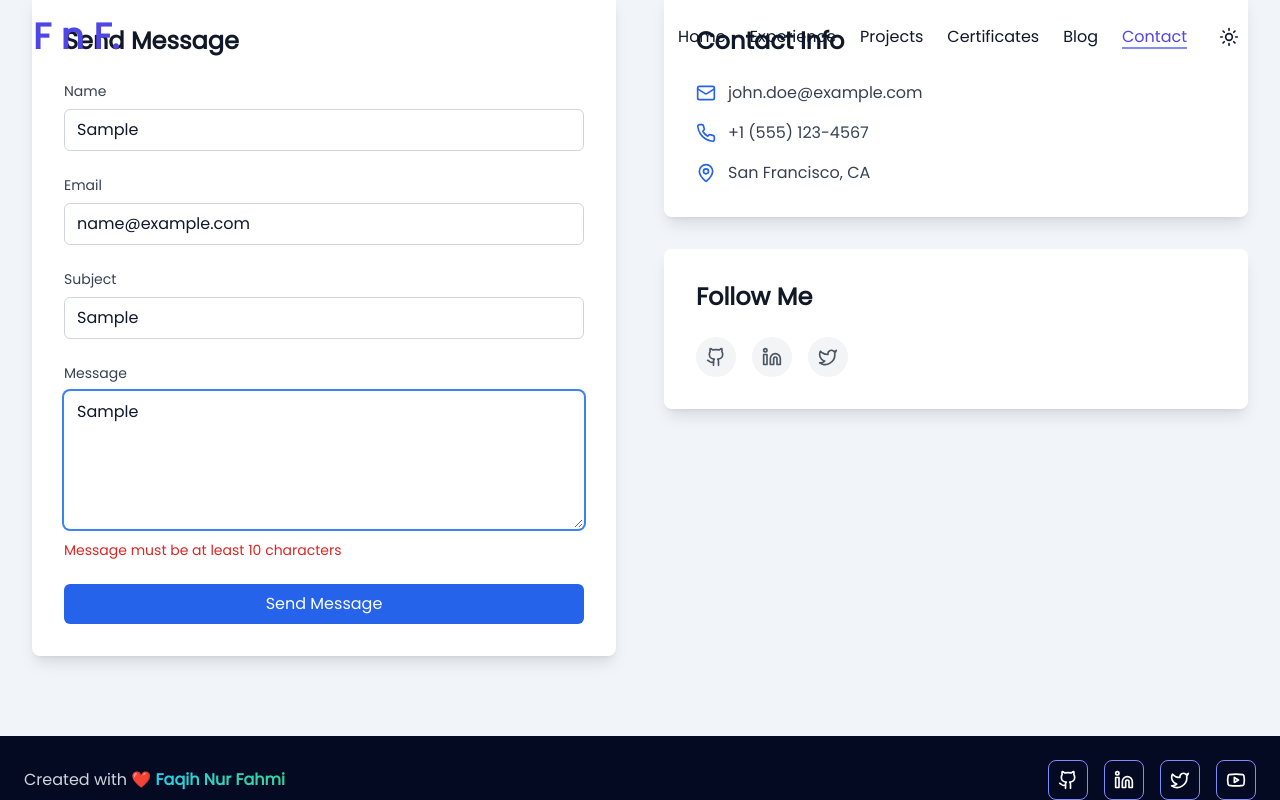
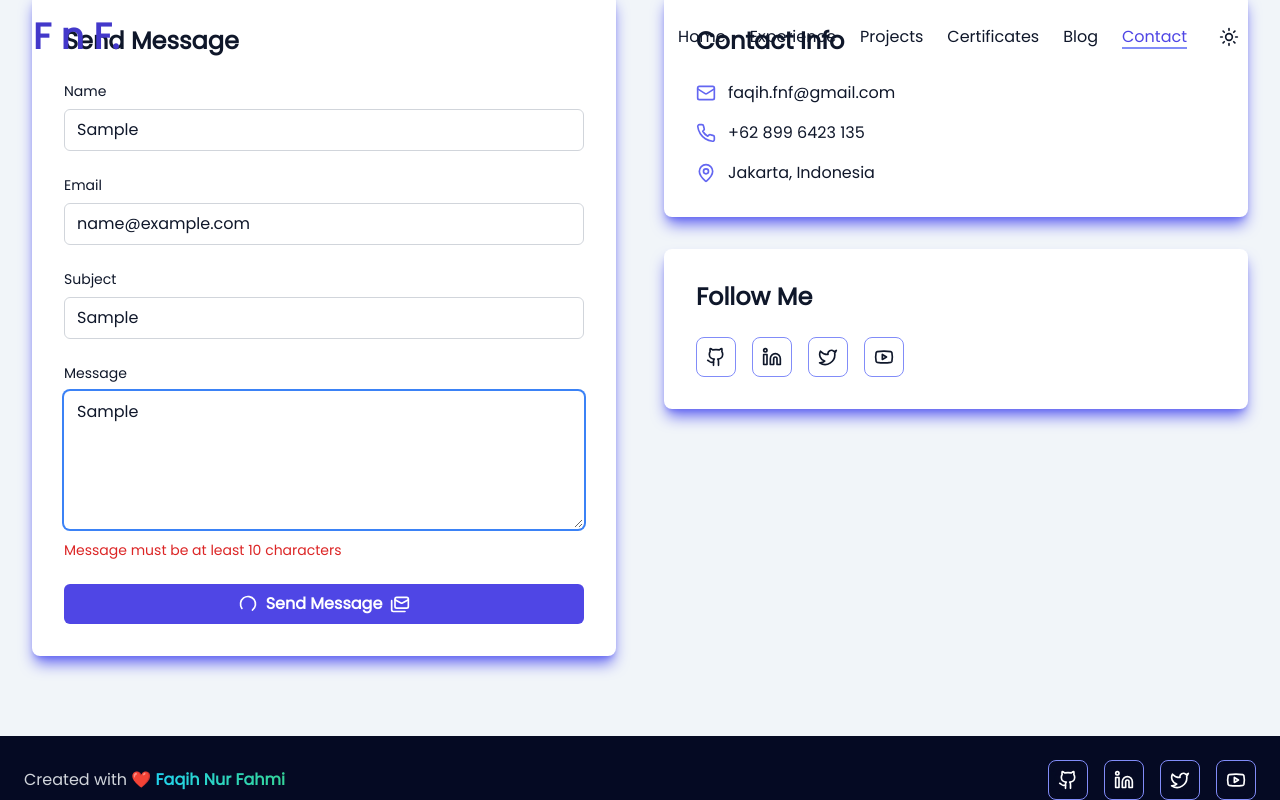
Before and after one commit to faqihfnf/fnf-portofolio, a Next.js app: page /contact in a window 1280 px wide. Both pictures are taken after typing "Sample", "name@example.com", "Sample", "Sample" into the empty fields and a click on the button "Send Message". Shown: the part 247-1047 px from the top of the page. Built offline with nearby package versions, Linux system fonts and the light colour scheme.

Commit message:
update contact page

```diff
--- a/app/contact/page.tsx
+++ b/app/contact/page.tsx
@@ -1,11 +1,14 @@
 "use client";
 
 import { motion } from "framer-motion";
-import { useState } from "react";
 import { useForm } from "react-hook-form";
 import { zodResolver } from "@hookform/resolvers/zod";
 import { z } from "zod";
-import { Mail, Phone, MapPin, Github, Linkedin, Twitter } from "lucide-react";
+import emailjs from "@emailjs/browser";
+import { Button } from "@/components/ui/stateful-button";
+import { Mail, Phone, MapPin, Github, Linkedin, Twitter, Youtube, Mails } from "lucide-react";
+import { toast } from "sonner";
+import Link from "next/link";
 
 const contactSchema = z.object({
   name: z.string().min(2, "Name must be at least 2 characters"),
@@ -17,8 +20,8 @@ const contactSchema = z.object({
 type ContactFormData = z.infer<typeof contactSchema>;
 
 export default function ContactPage() {
-  const [isSubmitting, setIsSubmitting] = useState(false);
-  const [submitStatus, setSubmitStatus] = useState<"idle" | "success" | "error">("idle");
+  // const [isSubmitting, setIsSubmitting] = useState(false);
+  // const [submitStatus, setSubmitStatus] = useState<"idle" | "success" | "error">("idle");
 
   const {
     register,
@@ -29,19 +32,45 @@ export default function ContactPage() {
     resolver: zodResolver(contactSchema),
   });
 
-  const onSubmit = async (data: ContactFormData) => {
-    setIsSubmitting(true);
-    try {
-      // Simulate API call
-      await new Promise((resolve) => setTimeout(resolve, 1000));
-      console.log("Form submitted:", data);
-      setSubmitStatus("success");
-      reset();
-    } catch (error) {
-      setSubmitStatus("error");
-    } finally {
-      setIsSubmitting(false);
-    }
+  const handleButtonClick = () => {
+    return new Promise<void>((resolve, reject) => {
+      handleSubmit(async (data) => {
+        try {
+          await emailjs.send(
+            process.env.NEXT_PUBLIC_EMAILJS_SERVICE_ID as string,
+            process.env.NEXT_PUBLIC_EMAILJS_TEMPLATE_ID as string,
+            {
+              user_name: data.name,
+              user_email: data.email,
+              subject: data.subject,
+              message: data.message,
+            },
+            process.env.NEXT_PUBLIC_EMAILJS_PUBLIC_KEY as string
+          );
+          // setSubmitStatus("success");
+          reset();
+          toast("Message sent successfully!", {
+            className: "bg-green-500 text-white border-none",
+            action: {
+              label: "Undo",
+              onClick: () => console.log("Undo"),
+            },
+          });
+          resolve();
+        } catch (error) {
+          console.error("EmailJS Error:", error);
+          toast("Failed to send message!", {
+            className: "bg-red-500 text-white border-none",
+            action: {
+              label: "Undo",
+              onClick: () => console.log("Undo"),
+            },
+          });
+          // setSubmitStatus("error");
+          reject();
+        }
+      })(); // langsung jalankan
+    });
   };
 
   return (
@@ -57,13 +86,12 @@ export default function ContactPage() {
         </div>
 
         <div className="grid grid-cols-1 lg:grid-cols-2 gap-12">
-          {/* Contact Form */}
-          <motion.div className="bg-white p-8 rounded-lg shadow-lg" initial={{ opacity: 0, x: -20 }} animate={{ opacity: 1, x: 0 }} transition={{ duration: 0.8 }}>
-            <h2 className="text-2xl font-bold text-gray-900 mb-6">Send Message</h2>
-
-            <form onSubmit={handleSubmit(onSubmit)} className="space-y-6">
+          {/* Form */}
+          <motion.div className="bg-white dark:bg-slate-600 p-8 rounded-lg shadow-lg shadow-indigo-500" initial={{ opacity: 0, x: -20 }} animate={{ opacity: 1, x: 0 }} transition={{ duration: 0.8 }}>
+            <h2 className="text-2xl font-bold mb-6">Send Message</h2>
+            <form className="space-y-6">
               <div>
-                <label htmlFor="name" className="block text-sm font-medium text-gray-700 mb-2">
+                <label htmlFor="name" className="block text-sm font-medium  mb-2">
                   Name
                 </label>
                 <input type="text" id="name" {...register("name")} className="w-full px-3 py-2 border border-gray-300 rounded-md focus:outline-none focus:ring-2 focus:ring-blue-500 focus:border-transparent" placeholder="Your name" />
@@ -71,7 +99,7 @@ export default function ContactPage() {
               </div>
 
               <div>
-                <label htmlFor="email" className="block text-sm font-medium text-gray-700 mb-2">
+                <label htmlFor="email" className="block text-sm font-medium  mb-2">
                   Email
                 </label>
                 <input
@@ -85,7 +113,7 @@ export default function ContactPage() {
               </div>
 
               <div>
-                <label htmlFor="subject" className="block text-sm font-medium text-gray-700 mb-2">
+                <label htmlFor="subject" className="block text-sm font-medium  mb-2">
                   Subject
                 </label>
                 <input
@@ -99,7 +127,7 @@ export default function ContactPage() {
               </div>
 
               <div>
-                <label htmlFor="message" className="block text-sm font-medium text-gray-700 mb-2">
+                <label htmlFor="message" className="block text-sm font-medium  mb-2">
                   Message
                 </label>
                 <textarea
@@ -112,53 +140,77 @@ export default function ContactPage() {
                 {errors.message && <p className="mt-1 text-sm text-red-600">{errors.message.message}</p>}
               </div>
 
-              <button
-                type="submit"
-                disabled={isSubmitting}
-                className="w-full bg-blue-600 text-white py-2 px-4 rounded-md hover:bg-blue-700 focus:outline-none focus:ring-2 focus:ring-blue-500 focus:ring-offset-2 disabled:opacity-50 disabled:cursor-not-allowed transition-colors"
-              >
-                {isSubmitting ? "Sending..." : "Send Message"}
-              </button>
+              {/* ✅ Tombol pakai Stateful Button */}
+              <Button onClick={handleButtonClick} className="inline-flex items-center justify-center w-full rounded-md bg-indigo-600 hover:bg-indigo-700 gap-2" type="button">
+                <span className="text-md font-semibold text-white flex items-center">
+                  Send Message <Mails className="w-5 h-5 ml-2" />
+                </span>
+              </Button>
 
-              {submitStatus === "success" && <p className="text-green-600 text-center">Message sent successfully!</p>}
-              {submitStatus === "error" && <p className="text-red-600 text-center">Error sending message. Please try again.</p>}
+              {/* {submitStatus === "success" && <p className="text-green-600 text-center">✅ Message sent successfully!</p>}
+              {submitStatus === "error" && <p className="text-red-600 text-center">❌ Failed to send. Please try again.</p>} */}
             </form>
           </motion.div>
 
+          {/* Contact Info tetap sama */}
           {/* Contact Info */}
           <motion.div className="space-y-8" initial={{ opacity: 0, x: 20 }} animate={{ opacity: 1, x: 0 }} transition={{ duration: 0.8 }}>
-            <div className="bg-white p-8 rounded-lg shadow-lg">
-              <h2 className="text-2xl font-bold text-gray-900 mb-6">Contact Info</h2>
+            <div className="bg-white dark:bg-slate-600 p-8 rounded-lg shadow-lg shadow-indigo-500">
+              <h2 className="text-2xl font-bold mb-6">Contact Info</h2>
 
               <div className="space-y-4">
                 <div className="flex items-center">
-                  <Mail className="w-5 h-5 text-blue-600 mr-3" />
-                  <span className="text-gray-700">john.doe@example.com</span>
+                  <Mail className="w-5 h-5 text-indigo-500 mr-3" />
+                  <span className="">faqih.fnf@gmail.com</span>
                 </div>
                 <div className="flex items-center">
-                  <Phone className="w-5 h-5 text-blue-600 mr-3" />
-                  <span className="text-gray-700">+1 (555) 123-4567</span>
+                  <Phone className="w-5 h-5 text-indigo-500 mr-3" />
+                  <span className="">+62 899 6423 135</span>
                 </div>
                 <div className="flex items-center">
-                  <MapPin className="w-5 h-5 text-blue-600 mr-3" />
-                  <span className="text-gray-700">San Francisco, CA</span>
+                  <MapPin className="w-5 h-5 text-indigo-500 mr-3" />
+                  <span className="">Jakarta, Indonesia</span>
                 </div>
               </div>
             </div>
 
-            <div className="bg-white p-8 rounded-lg shadow-lg">
-              <h2 className="text-2xl font-bold text-gray-900 mb-6">Follow Me</h2>
+            {/* Follow Me */}
+            <div className="bg-white dark:bg-slate-600 p-8 rounded-lg shadow-lg shadow-indigo-500">
+              <h2 className="text-2xl font-bold mb-6">Follow Me</h2>
 
-              <div className="flex space-x-4">
-                <a href="#" className="w-10 h-10 bg-gray-100 rounded-full flex items-center justify-center hover:bg-blue-100 transition-colors">
-                  <Github className="w-5 h-5 text-gray-600" />
-                </a>
-                <a href="#" className="w-10 h-10 bg-gray-100 rounded-full flex items-center justify-center hover:bg-blue-100 transition-colors">
-                  <Linkedin className="w-5 h-5 text-gray-600" />
-                </a>
-                <a href="#" className="w-10 h-10 bg-gray-100 rounded-full flex items-center justify-center hover:bg-blue-100 transition-colors">
-                  <Twitter className="w-5 h-5 text-gray-600" />
-                </a>
+              <div className="flex justify-center sm:justify-start gap-4">
+                <Link
+                  href="https://github.com/username"
+                  target="_blank"
+                  rel="noopener noreferrer"
+                  className="w-10 h-10 cursor-pointer flex justify-center items-center backdrop-filter backdrop-blur-lg saturate-180 bg-opacity-75 rounded-lg bg-black-200 border border-indigo-400 dark:border-indigo-500 hover:bg-indigo-600 hover:text-white  hover:border-indigo-600"
+                >
+                  <Github className="w-5 h-5" />
+                </Link>
+                <Link
+                  href="https://linkedin.com/in/username"
+                  target="_blank"
+                  rel="noopener noreferrer"
+                  className="w-10 h-10 cursor-pointer flex justify-center items-center backdrop-filter backdrop-blur-lg saturate-180 bg-opacity-75 rounded-lg bg-black-200 border border-indigo-400 dark:border-indigo-500 hover:bg-indigo-600 hover:text-white  hover:border-indigo-600"
+                >
+                  <Linkedin className="w-5 h-5" />
+                </Link>
+                <Link
+                  href="https://twitter.com/username"
+                  target="_blank"
+                  rel="noopener noreferrer"
+                  className="w-10 h-10 cursor-pointer flex justify-center items-center backdrop-filter backdrop-blur-lg saturate-180 bg-opacity-75 rounded-lg bg-black-200 border border-indigo-400 dark:border-indigo-500 hover:bg-indigo-600 hover:text-white  hover:border-indigo-600"
+                >
+                  <Twitter className="w-5 h-5" />
+                </Link>
+                <Link
+                  href="https://twitter.com/username"
+                  target="_blank"
+                  rel="noopener noreferrer"
+                  className="w-10 h-10 cursor-pointer flex justify-center items-center backdrop-filter backdrop-blur-lg saturate-180 bg-opacity-75 rounded-lg bg-black-200 border border-indigo-400 dark:border-indigo-500 hover:bg-indigo-600 hover:text-white  hover:border-indigo-600"
+                >
+                  <Youtube className="w-5 h-5" />
+                </Link>
               </div>
             </div>
           </motion.div>
--- a/app/layout.tsx
+++ b/app/layout.tsx
@@ -3,7 +3,8 @@ import type { Metadata } from "next";
 import { Inter, Poppins } from "next/font/google";
 import Navbar from "@/components/ui/navbar";
 import Footer from "@/components/ui/footer";
-import ReduxProvider from "@/components/ReduxProvider"; // 🔥 pakai komponen client ini
+import ReduxProvider from "@/components/ReduxProvider";
+import { Toaster } from "@/components/ui/sonner";
 
 const inter = Inter({ subsets: ["latin"] });
 const poppins = Poppins({ subsets: ["latin"], weight: "400" });
@@ -21,6 +22,7 @@ export default function RootLayout({ children }: { children: React.ReactNode })
         <ReduxProvider>
           <Navbar />
           <main className="min-h-screen">{children}</main>
+          <Toaster />
           <Footer />
         </ReduxProvider>
       </body>
--- a/components/ui/floating-navbar.tsx
+++ b/components/ui/floating-navbar.tsx
@@ -68,10 +68,10 @@ export const FloatingNav: React.FC<FloatingNavProps> = ({ navItems, className })
         transition={{ duration: 0.2 }}
         className={`fixed top-4 inset-x-0 mx-auto z-50 ${isScrolled ? "max-w-fit" : "max-w-7xl px-4 sm:px-6 lg:px-8"} ${className}`}
       >
-        <div className={`relative rounded-full border border-transparent ${isScrolled ? "bg-white/80 dark:bg-gray-800/80 backdrop-blur-md shadow-lg px-8 py-2" : "bg-transparent px-0 py-0"} transition-all duration-300`}>
+        <div className={`relative rounded-full border border-transparent ${isScrolled ? "bg-white/60 dark:bg-slate-800/80 backdrop-blur-md shadow-lg px-8 py-2" : "bg-transparent px-0 py-0"} transition-all duration-300`}>
           <div className={`flex items-center ${isScrolled ? "justify-center space-x-6" : "justify-between"}`}>
             {!isScrolled && (
-              <Link href="/" className="text-4xl font-bold text-indigo-600 dark:text-indigo-400">
+              <Link href="/" className="text-4xl font-bold text-indigo-700">
                 F n F.
               </Link>
             )}
@@ -87,7 +87,7 @@ export const FloatingNav: React.FC<FloatingNavProps> = ({ navItems, className })
                       ? isScrolled
                         ? "text-indigo-600 dark:text-indigo-400"
                         : pathname === "/"
-                        ? "text-indigo-400 dark:text-indigo-300"
+                        ? "text-indigo-600 dark:text-indigo-400"
                         : "text-indigo-600 dark:text-indigo-400"
                       : isScrolled
                       ? "text-slate-900 dark:text-slate-100 hover:text-indigo-600 dark:hover:text-indigo-400"
--- a/components/ui/hero-section.tsx
+++ b/components/ui/hero-section.tsx
@@ -19,7 +19,7 @@ export default function HeroSection() {
       <Spotlight className="top-28 left-80 h-[80vh] w-[50vw]" fill="indigo" />
       <div className="p-4 max-w-7xl mx-auto relative z-10 w-full pt-20 md:pt-0">
         <motion.h1
-          className="text-4xl md:text-7xl font-bold text-center bg-clip-text text-transparent bg-gradient-to-r from-sky-400 via-indigo-500 to-pink-600 bg-opacity-50 mt-20"
+          className="text-4xl md:text-7xl font-bold text-center bg-clip-text text-transparent bg-gradient-to-r from-sky-400 via-indigo-500 to-pink-600 bg-opacity-50 mt-28"
           initial={{ opacity: 0, y: 20 }}
           animate={{ opacity: 1, y: 0 }}
           transition={{ duration: 0.8 }}
--- /dev/null
+++ b/components/ui/stateful-button.tsx
@@ -0,0 +1,157 @@
+"use client";
+import { cn } from "@/lib/utils";
+import React from "react";
+import { motion, AnimatePresence, useAnimate } from "motion/react";
+
+interface ButtonProps extends React.ButtonHTMLAttributes<HTMLButtonElement> {
+  className?: string;
+  children: React.ReactNode;
+}
+
+export const Button = ({ className, children, ...props }: ButtonProps) => {
+  const [scope, animate] = useAnimate();
+
+  const animateLoading = async () => {
+    await animate(
+      ".loader",
+      {
+        width: "20px",
+        scale: 1,
+        display: "block",
+      },
+      {
+        duration: 0.2,
+      }
+    );
+  };
+
+  const animateSuccess = async () => {
+    await animate(
+      ".loader",
+      {
+        width: "0px",
+        scale: 0,
+        display: "none",
+      },
+      {
+        duration: 0.2,
+      }
+    );
+    await animate(
+      ".check",
+      {
+        width: "20px",
+        scale: 1,
+        display: "block",
+      },
+      {
+        duration: 0.2,
+      }
+    );
+
+    await animate(
+      ".check",
+      {
+        width: "0px",
+        scale: 0,
+        display: "none",
+      },
+      {
+        delay: 2,
+        duration: 0.2,
+      }
+    );
+  };
+
+  const handleClick = async (event: React.MouseEvent<HTMLButtonElement>) => {
+    await animateLoading();
+    await props.onClick?.(event);
+    await animateSuccess();
+  };
+
+  const { onClick, onDrag, onDragStart, onDragEnd, onAnimationStart, onAnimationEnd, ...buttonProps } = props;
+
+  return (
+    <motion.button
+      layout
+      layoutId="button"
+      ref={scope}
+      className={cn("flex min-w-[120px] cursor-pointer items-center justify-center gap-2 rounded-full bg-green-500 px-4 py-2 font-medium text-white  dark:ring-offset-black", className)}
+      {...buttonProps}
+      onClick={handleClick}
+    >
+      <motion.div layout className="flex items-center gap-2">
+        <Loader />
+        <CheckIcon />
+        <motion.span layout>{children}</motion.span>
+      </motion.div>
+    </motion.button>
+  );
+};
+
+const Loader = () => {
+  return (
+    <motion.svg
+      animate={{
+        rotate: [0, 360],
+      }}
+      initial={{
+        scale: 0,
+        width: 0,
+        display: "none",
+      }}
+      style={{
+        scale: 0.5,
+        display: "none",
+      }}
+      transition={{
+        duration: 0.3,
+        repeat: Infinity,
+        ease: "linear",
+      }}
+      xmlns="http://www.w3.org/2000/svg"
+      width="24"
+      height="24"
+      viewBox="0 0 24 24"
+      fill="none"
+      stroke="currentColor"
+      strokeWidth="2"
+      strokeLinecap="round"
+      strokeLinejoin="round"
+      className="loader text-white"
+    >
+      <path stroke="none" d="M0 0h24v24H0z" fill="none" />
+      <path d="M12 3a9 9 0 1 0 9 9" />
+    </motion.svg>
+  );
+};
+
+const CheckIcon = () => {
+  return (
+    <motion.svg
+      initial={{
+        scale: 0,
+        width: 0,
+        display: "none",
+      }}
+      style={{
+        scale: 0.5,
+        display: "none",
+      }}
+      xmlns="http://www.w3.org/2000/svg"
+      width="24"
+      height="24"
+      viewBox="0 0 24 24"
+      fill="none"
+      stroke="currentColor"
+      strokeWidth="2"
+      strokeLinecap="round"
+      strokeLinejoin="round"
+      className="check text-white"
+    >
+      <path stroke="none" d="M0 0h24v24H0z" fill="none" />
+      <path d="M12 12m-9 0a9 9 0 1 0 18 0a9 9 0 1 0 -18 0" />
+      <path d="M9 12l2 2l4 -4" />
+    </motion.svg>
+  );
+};
--- a/package.json
+++ b/package.json
@@ -9,6 +9,7 @@
     "lint": "next lint"
   },
   "dependencies": {
+    "@emailjs/browser": "^4.4.1",
     "@hookform/resolvers": "^3.9.0",
     "@next/swc-wasm-nodejs": "13.5.1",
     "@radix-ui/react-accordion": "^1.2.0",
@@ -65,7 +66,7 @@
     "react-resizable-panels": "^2.1.3",
     "recharts": "^2.12.7",
     "redux-persist": "^6.0.0",
-    "sonner": "^1.5.0",
+    "sonner": "^1.7.4",
     "tailwind-merge": "^2.5.2",
     "tailwindcss": "3.3.3",
     "tailwindcss-animate": "^1.0.7",
```
Also changed, not shown: app/page.tsx (+13 -9 lines), components/ui/sonner.tsx (+10 -12 lines), 1 other file (tests, documents, lock files or other folders).
